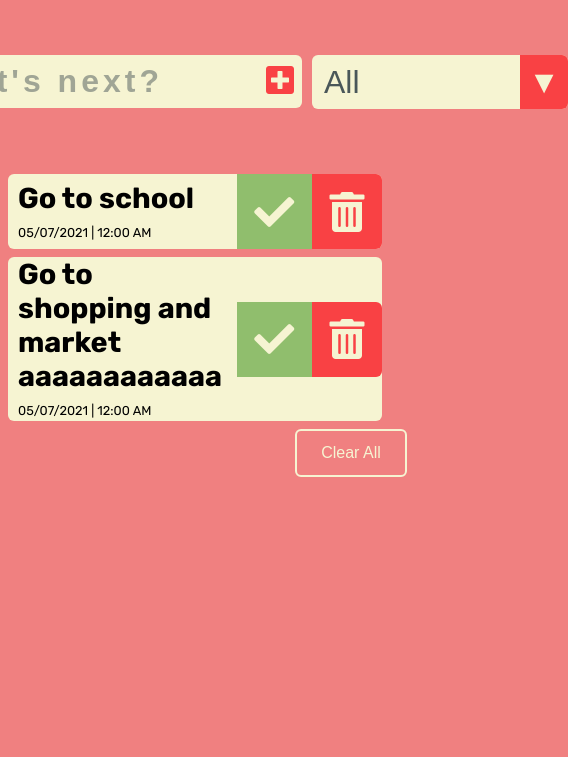
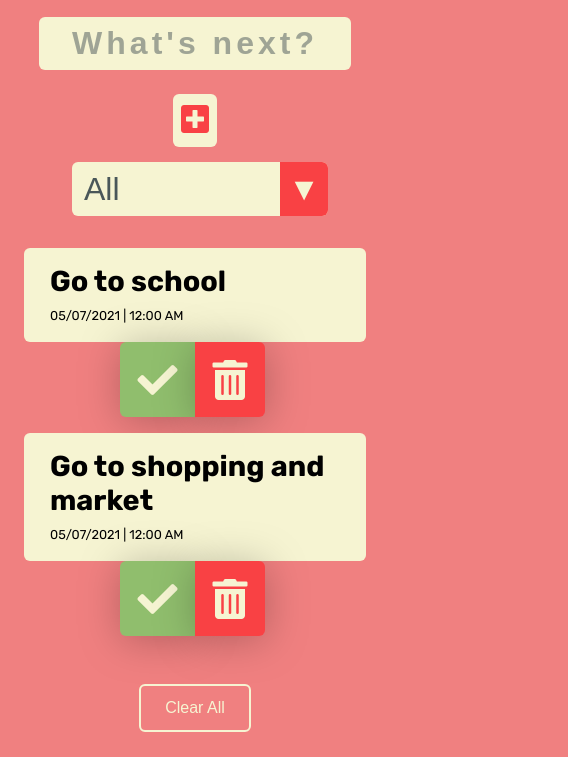
Before and after one commit to EzeSandes/ToDo-List, a plain HTML site: page index.html in a window 390 px wide. Shown: the part 167-924 px from the top of the page, 568 px wide, since content can reach past the window. After the commit the page ends 899 px from the top, so only its background shows below. Drawn offline with Linux system fonts and the light colour scheme.

Commit message:
Completed Responsive design

```diff
--- a/index.html
+++ b/index.html
@@ -1,17 +1,20 @@
 <!DOCTYPE html>
 <html lang="en">
-
   <head>
-   <meta charset="UTF-8">
-   <meta http-equiv="X-UA-Compatible" content="IE=edge">
-   <meta name="viewport" content="width=device-width, initial-scale=1.0">
+    <meta charset="UTF-8" />
+    <meta http-equiv="X-UA-Compatible" content="IE=edge" />
+    <meta name="viewport" content="width=device-width, initial-scale=1.0" />
     <title>ToDo List | Eze Sandes</title>
 
-   <link rel="stylesheet" href="https://cdnjs.cloudflare.com/ajax/libs/font-awesome/5.15.3/css/all.min.css"
+    <link
+      rel="stylesheet"
+      href="https://cdnjs.cloudflare.com/ajax/libs/font-awesome/5.15.3/css/all.min.css"
       integrity="sha512-iBBXm8fW90+nuLcSKlbmrPcLa0OT92xO1BIsZ+ywDWZCvqsWgccV3gFoRBv0z+8dLJgyAHIhR35VZc2oM/gI1w=="
-      crossorigin="anonymous" referrerpolicy="no-referrer" />
+      crossorigin="anonymous"
+      referrerpolicy="no-referrer"
+    />
 
-   <link rel="stylesheet" href="styles.css">
+    <link rel="stylesheet" href="styles.css" />
   </head>
 
   <body>
@@ -21,7 +24,11 @@
 
     <main>
       <form class="todo__input flex flex--center">
-         <input type="text" class="todo__input--element" placeholder="What's next?">
+        <input
+          type="text"
+          class="todo__input--element"
+          placeholder="What's next?"
+        />
         <button type="submit" class="todo__btn">
           <i class="fas fa-plus-square"></i>
         </button>
@@ -41,23 +48,32 @@
               <li class="todo-item--task">Go to school</li>
               <span class="list-date">05/07/2021 | 12:00 AM</span>
             </div>
-               <button class="btn btn--check"><i class="fas fa-check fa-3x "></i></button>
-               <button class="btn btn--trash"><i class="fas fa-trash-alt fa-3x"></i></button>
+            <button class="btn btn--check">
+              <i class="fas fa-check fa-3x"></i>
+            </button>
+            <button class="btn btn--trash">
+              <i class="fas fa-trash-alt fa-3x"></i>
+            </button>
           </div>
           <div class="todo__item">
             <div class="todo__item--text">
-                  <li class="todo-item--task">Go to shopping and market aaaaaaaaaaaa
-                  </li>
+              <li class="todo-item--task">Go to shopping and market</li>
               <span class="list-date">05/07/2021 | 12:00 AM</span>
             </div>
-               <button class="btn btn--check"><i class="fas fa-check fa-3x "></i></button>
-               <button class="btn btn--trash"><i class="fas fa-trash-alt fa-3x"></i></button>
+            <button class="btn btn--check">
+              <i class="fas fa-check fa-3x"></i>
+            </button>
+            <button class="btn btn--trash">
+              <i class="fas fa-trash-alt fa-3x"></i>
+            </button>
           </div>
         </ul>
         <button class="btn btn--clear">Clear All</button>
       </div>
     </main>
+
+    <!-- <footer>&copy;Copyrigth 2021 by Ezequiel Sandes</footer> -->
+
     <script src="app.js"></script>
   </body>
-
 </html>
--- a/styles.css
+++ b/styles.css
@@ -1,28 +1,27 @@
-@import url('https://fonts.googleapis.com/css2?family=Rubik:wght@300;400;700&display=swap');
+@import url("https://fonts.googleapis.com/css2?family=Rubik:wght@300;400;700&display=swap");
 
-
-:root{
-   --main--backg-color: #F08080;
-   --primary-backg-text-color: #F6F4D2;
+:root {
+  --main--backg-color: #f08080;
+  --primary-backg-text-color: #f6f4d2;
   --primary-text-color: #000000;
-   --secundary-text-color: #4A5759;
-   --complete-color: #90BE6D;
+  --secundary-text-color: #4a5759;
+  --complete-color: #90be6d;
   --complete-darker-color: #63834b;
-   --delete-color: #F94144;
+  --delete-color: #f94144;
   --delete-darker-color: #a82c2e;
   --border-radius: 6px;
 }
 
 *,
 *::after,
-*::before{
+*::before {
   margin: 0;
   padding: 0;
   box-sizing: border-box;
 }
 
-body{
-   font-family: 'Rubik', sans-serif;
+body {
+  font-family: "Rubik", sans-serif;
   background-color: var(--main--backg-color);
   color: var(--primary-text-color);
 
@@ -33,20 +32,20 @@ form {
   min-height: 20vh;
 }
 
-header{
+header {
   margin-top: 5rem;
   min-height: 10vh;
   font-size: 1.5rem;
   color: var(--primary-backg-text-color);
 }
 
-header h1{
+header h1 {
   border-bottom: 4px solid var(--delete-color);
 }
 
 form input,
 form button,
-.select select{
+.select select {
   border: none;
   padding: 0.5rem;
   border-radius: var(--border-radius);
@@ -59,11 +58,11 @@ form input {
   border-bottom-right-radius: 0;
 }
 
-form input:focus{
+form input:focus {
   outline: none;
 }
 
-form input::-webkit-input-placeholder{
+form input::-webkit-input-placeholder {
   color: var(--secundary-text-color);
   opacity: 0.5;
 
@@ -74,7 +73,7 @@ form input::-webkit-input-placeholder{
   letter-spacing: 4px;
 }
 
-form button{
+form button {
   border-top-left-radius: 0;
   border-bottom-left-radius: 0;
 
@@ -84,25 +83,25 @@ form button{
   transition: all 0.3s ease;
 }
 
-form button:active{
+form button:active {
   color: var(--delete-darker-color);
 }
 
-select{
+select {
   color: var(--secundary-text-color);
   font-size: 0.1rem;
   width: 16rem;
   cursor: pointer;
 }
 
-.select{
+.select {
   font-size: 2rem;
   margin-left: 10px;
   position: relative;
 }
 
 /* Black triangle pointing down */
-.select::after{
+.select::after {
   content: "\25BC";
 
   color: var(--primary-backg-text-color);
@@ -121,16 +120,16 @@ select{
 }
 
 /***************** Task list ********************/
-.container-list{
+.container-list {
   flex-direction: column;
 }
 
-.todo-list{
+.todo-list {
   min-width: 40%;
   list-style: none;
 }
 
-.todo__item{
+.todo__item {
   display: flex;
   justify-content: space-between;
   align-items: center;
@@ -142,23 +141,56 @@ select{
   background-color: var(--primary-backg-text-color);
 }
 
-.todo__item--text{
+@media (max-width: 800px) {
+  .todo-list {
+    margin: 2rem 0;
+  }
+
+  .todo__item {
+    position: relative;
+    margin: 0 1.5rem 5.7rem 1.5rem;
+  }
+
+  .todo__item--text {
+    padding: 1rem;
+  }
+
+  .btn--check,
+  .btn--trash {
+    position: absolute;
+    bottom: -4.7rem;
+
+    filter: drop-shadow(1px 4px 20px rgba(0, 0, 0, 0.25));
+  }
+
+  .btn--check {
+    right: 50%;
+    border-bottom-left-radius: var(--border-radius);
+    border-top-left-radius: var(--border-radius);
+  }
+
+  .btn--trash {
+    left: 50%;
+  }
+}
+
+.todo__item--text {
   flex: 1;
   margin: 0 10px;
   font-weight: 700;
 }
 
-.todo-item--task{
+.todo-item--task {
   font-size: 1.8rem;
 }
 
-.list-date{
+.list-date {
   font-size: 0.8rem;
   font-weight: 400;
 }
 
 .btn--check,
-.btn--trash{
+.btn--trash {
   border: none;
   color: var(--primary-backg-text-color);
   background-color: var(--delete-color);
@@ -166,31 +198,30 @@ select{
 }
 
 .btn--check i,
-.btn--trash i{
+.btn--trash i {
   padding: 0.6rem;
 }
 
-.btn--check{
+.btn--check {
   background-color: var(--complete-color);
 }
 
-.btn--trash{
+.btn--trash {
   background-color: var(--delete-color);
   border-top-right-radius: var(--border-radius);
   border-bottom-right-radius: var(--border-radius);
 }
 
-.btn--trash:active{
+.btn--trash:active {
   background-color: var(--delete-darker-color);
 }
-.btn--check:active{
+.btn--check:active {
   background-color: var(--complete-darker-color);
 }
 
-.btn--clear{
-
+.btn--clear {
   position: relative;
-   left: 40%;
+  left: 38%;
 
   font-size: 1rem;
   color: var(--primary-backg-text-color);
@@ -202,28 +233,59 @@ select{
   padding: 0.8rem 1.5rem;
 }
 
-.btn--clear:active{
+@media (max-width: 800px) {
+  .btn--clear {
+    position: relative;
+    left: 0%;
+  }
+}
+.btn--clear:active {
   color: var(--main--backg-color);
   background-color: var(--primary-backg-text-color);
 }
 
 /***************** UTILITIES ********************/
-.flex{
+.flex {
   display: flex;
 }
 
-.flex--center{
+.flex--center {
   justify-content: center;
   align-items: center;
 }
 
-.btn{
+.btn {
   cursor: pointer;
   transition: all 0.3s ease;
 }
 
-.container{
+.container {
   max-width: 800px;
   margin: 0 auto;
   width: 100%;
 }
+
+@media (max-width: 800px) {
+  header {
+    margin-top: 2rem;
+    margin-bottom: 10px;
+  }
+
+  header h1 {
+    margin: 0 3rem;
+  }
+
+  form input,
+  form button {
+    border-radius: var(--border-radius);
+    margin-bottom: 15px;
+  }
+
+  form input {
+    margin: 1.5rem 1.5rem;
+    width: 80%;
+  }
+  .flex {
+    flex-direction: column;
+  }
+}
```
Lines whose indentation alone changed are shown as unchanged.
